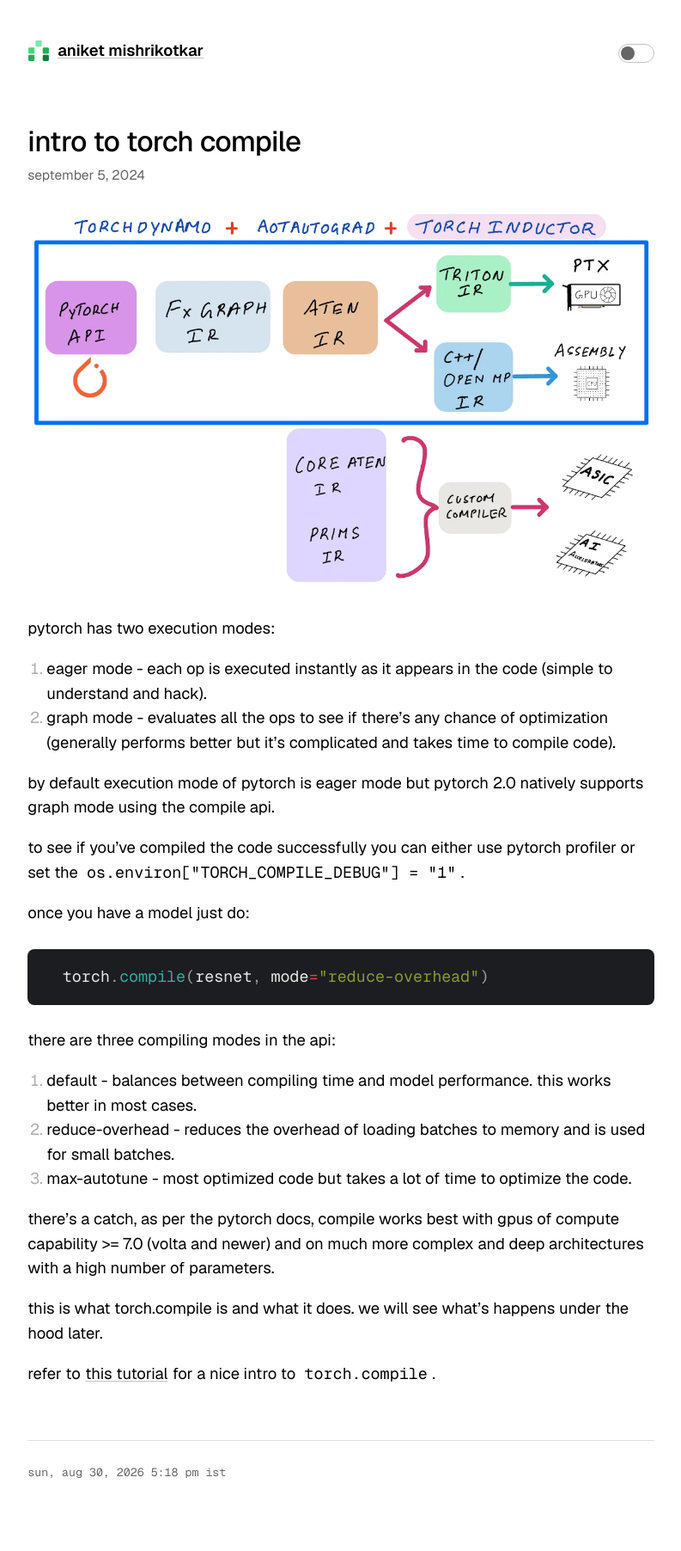
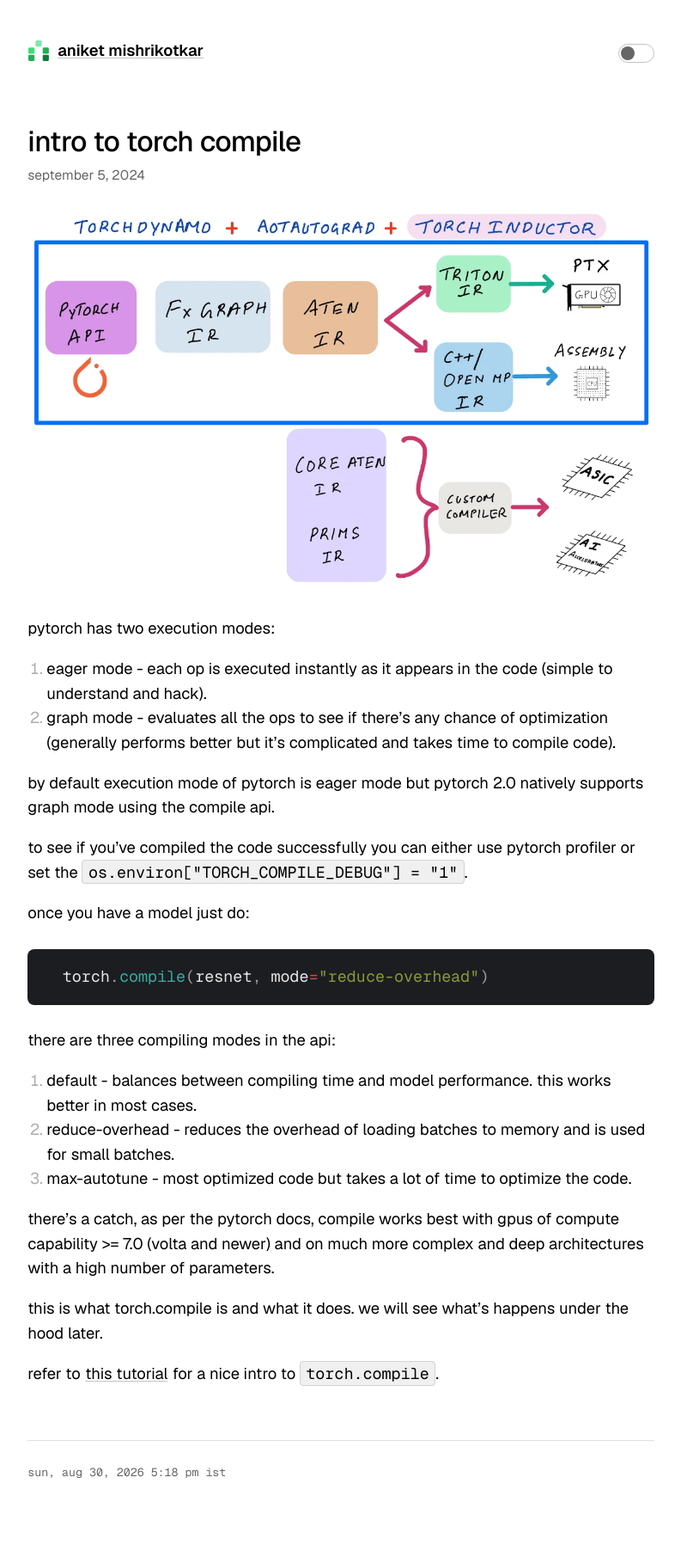
Before and after one commit to aniketmi00/aniketmi00.github.io, a Jekyll site: the page built from _notes/introduction-to-torchcompile.md, in a window 1280 px wide. Shown: the whole page at 86% size, without its empty margins (243-1036 px from the left). Built offline with Jekyll 4.4.1, drawn with Linux system fonts in a browser that asks for light colours.

Commit message:
Give inline code a visible box
Inline code shared the page background (--bg-2 == --bg in the pure B&W
palette) with no border, so it was invisible. Use a subtle --highlight fill
plus a --ui border (ink at opacity, palette-compliant), and reset border on
block code so the box doesn't leak into highlighted code blocks.

```diff
--- a/_sass/_code.scss
+++ b/_sass/_code.scss
@@ -27,6 +27,7 @@
   code {
     padding: 0;
     background: none;
+    border: none;
     color: var(--code-tx);
   }
 
--- a/_sass/_style.scss
+++ b/_sass/_style.scss
@@ -282,9 +282,10 @@ nav {
 .theme-dark #theme-toggle .theme-toggle-switch { left: 23px; background: var(--tx); }
 
 code {
-  background: var(--bg-2);
+  background: var(--highlight);
   color: var(--tx);
-  padding: 0.1em 0.3em;
+  padding: 0.1em 0.35em;
+  border: 1px solid var(--ui);
   border-radius: $border-radius;
   font-size: 1em;
   font-family: $mono-family;
```
